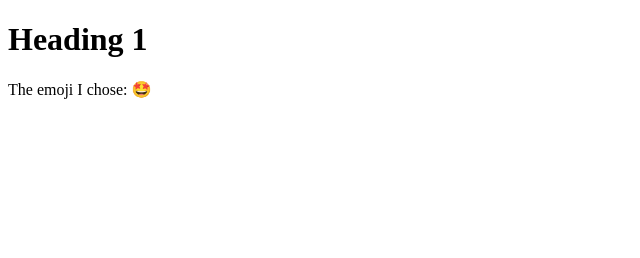
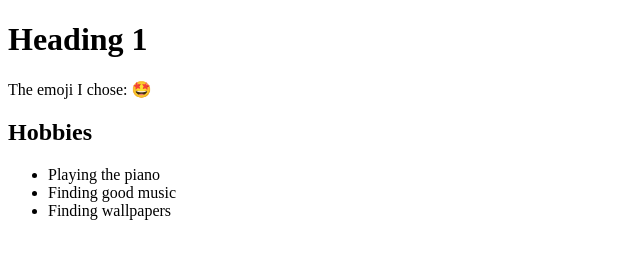
Before and after one commit to bngybongybrd/Portfolio, a plain HTML site: page index.html in a window 1280 px wide. Shown: the whole page, without its empty margins (0-640 px from the left). Drawn offline with Linux system fonts and the light colour scheme.

Commit message:
Update index.html

```diff
--- a/index.html
+++ b/index.html
@@ -6,5 +6,10 @@
   <body>
     <h1>Heading 1</h1>
     <p>The emoji I chose: &#x1F929</p>
+    <h2>Hobbies</h2>
+    <ul>
+      <li>Playing the piano</li>
+      <li>Finding good music</li>
+      <li>Finding wallpapers</li>
   </body>
 </html>
```
